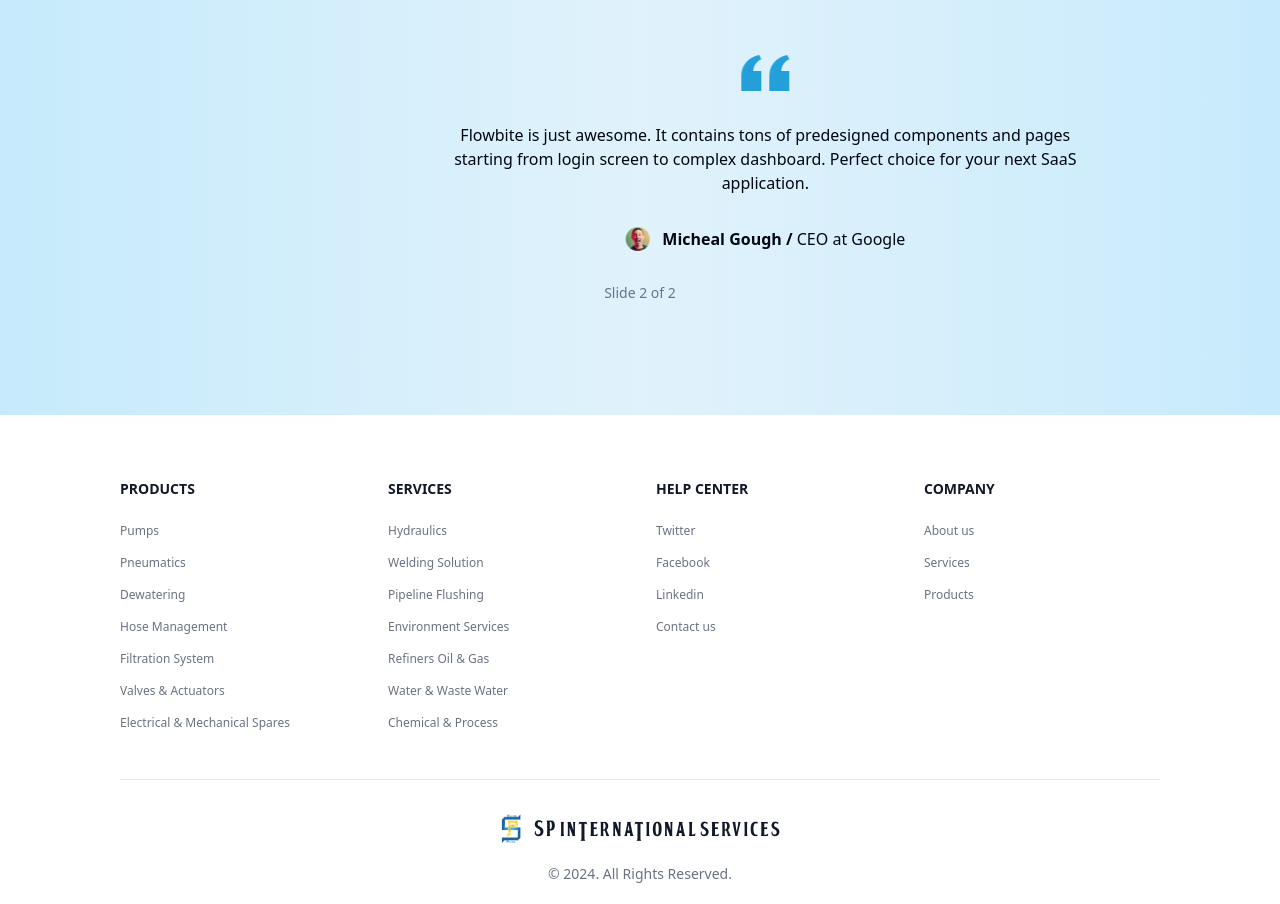
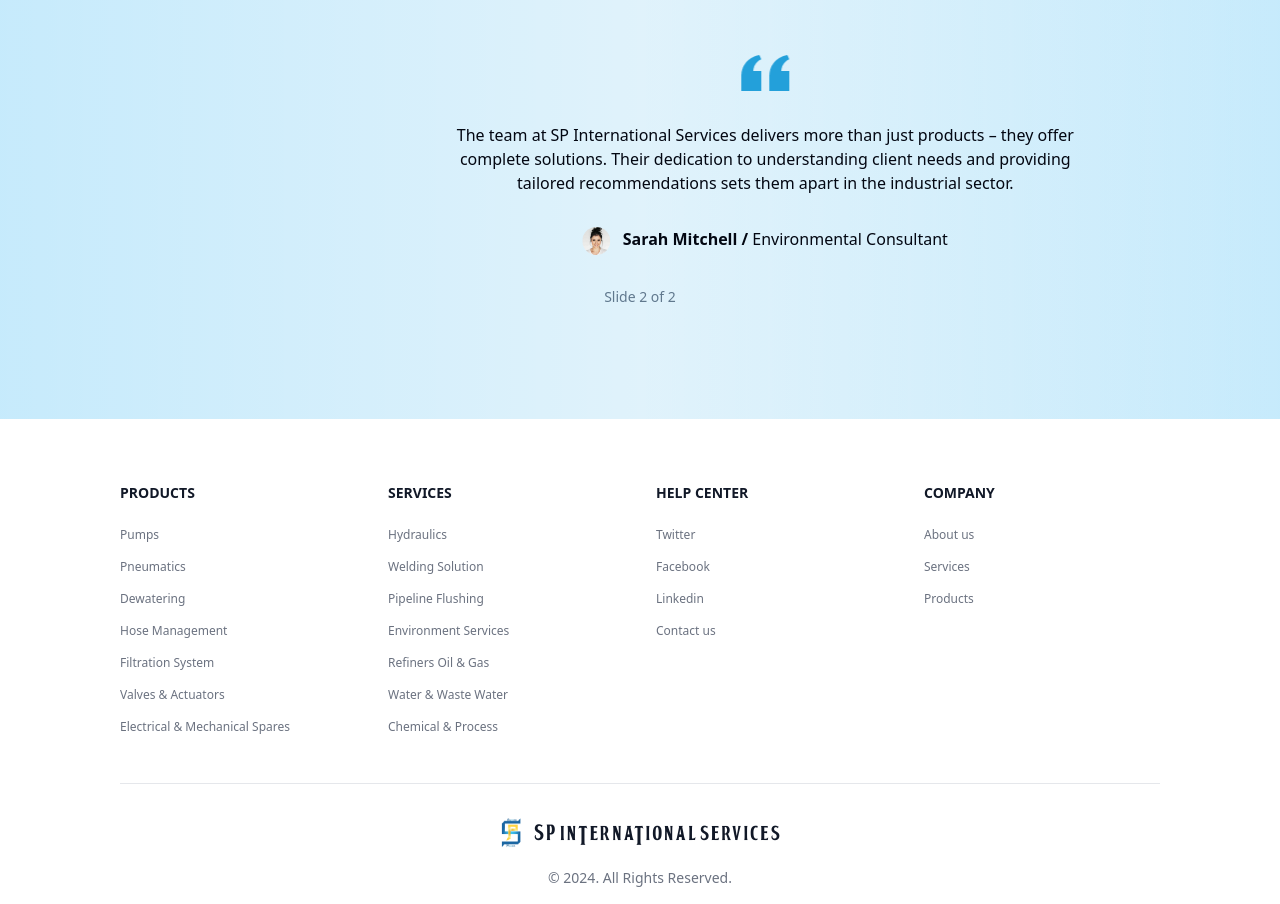
Before and after one commit to subashio/SP_International_Company, a Next.js app: page / in a window 1280 px wide. Shown: the part 3200-4104 px from the top of the page. Built offline with nearby package versions, Linux system fonts and the light colour scheme.

Commit message:
update/seo-optimized

```diff
--- a/src/app/About/page.tsx
+++ b/src/app/About/page.tsx
@@ -133,7 +133,11 @@ export default function About() {
               custom={index}
             >
               <Card className="max-w-xl cursor-pointer rounded-3xl p-10 text-card-foreground transition-all duration-300 hover:bg-[#DDF5FF] hover:shadow-[rgba(17,_17,_26,_0.1)_0px_0px_16px]">
-                <img src={item.img} alt="logo" className="h-10" />
+                <img
+                  src={item.img}
+                  alt="SP Internationali logo image"
+                  className="h-10"
+                />
                 <CardTitle className="my-4">{item.name}</CardTitle>
                 <CardDescription className="max-w-sm text-gray-500 xl:max-w-xl">
                   {item.description}
--- a/src/app/Services/[id]/page.tsx
+++ b/src/app/Services/[id]/page.tsx
@@ -94,7 +94,7 @@ export default function page({ params }: { params: { id: string } }) {
                 key={index}
                 variants={listItem}
                 src={img.img}
-                alt="environment"
+                alt="environment sp internationl"
                 className="h-auto w-full shadow-xl"
               />
             ))}
--- a/src/app/layout.tsx
+++ b/src/app/layout.tsx
@@ -17,9 +17,23 @@ export const metadata: Metadata = {
   title: " SP International Services - Global Industrial Solutions Provider  ",
   description:
     "SP International Services (SP Co) offers a global presence in Pumps, Valves, Hydraulics, Solar Pumping Systems, and more. Solutions for industries like Oil & Gas, Water Management, Chemical Processing, and more. Trusted worldwide!",
-  authors: [{ name: "Subash", url: "https://github.com/Git-Subash" }],
+  authors: [{ name: "Subash", url: "https://github.com/subashio" }],
   keywords: [
+    "sp international",
+    "sp international co",
+    "sp international Products",
     "SP International Services",
+    "SP International Pumps",
+    "SP International Valves",
+    "SP International Actuator",
+    "SP International Solutions",
+    "Global sp internatonal",
+    "Pump supplier",
+    "supplier",
+    "Valves supplier",
+    "Actuators supplier",
+    "Pneumatics supplier",
+    "industrial solution",
     "SP Co",
     "Trusted Worldwide",
     "Industrial Solutions Provider",
@@ -45,7 +59,8 @@ export const metadata: Metadata = {
     follow: true,
   },
   alternates: {
-    canonical: "sp-international-company.vercel.app",
+    // canonical: "sp-international-company.vercel.app",
+    canonical: "https://spintls.com",
   },
 };
 
--- a/src/components/About.tsx
+++ b/src/components/About.tsx
@@ -66,13 +66,13 @@ export default function About() {
         <motion.img
           variants={listItem}
           src="/pictures/environment.png"
-          alt="environment"
+          alt="environment SP International image"
           className="w-full rounded-3xl md:col-span-5"
         />
         <motion.img
           variants={listItem}
           src="/pictures/valves_about.png"
-          alt="environment"
+          alt="environment SP International image"
           className="hidden w-full rounded-3xl md:col-span-5 xl:block"
         />
       </motion.div>
--- a/src/components/Feedback.tsx
+++ b/src/components/Feedback.tsx
@@ -69,7 +69,11 @@ export default function Feedback() {
               />
               <p className="max-w-2xl">{item.message}</p>
               <div className="flex gap-3">
-                <img src={item.avatar} alt="avatar image" />
+                <img
+                  src={item.avatar}
+                  alt="Sp internationl reviewers avatar image"
+                  className="h-7 w-7 rounded-full object-cover object-center"
+                />
                 <p>
                   <span className="font-semibold">{item.name} / </span>
                   {item.position}
--- a/src/components/Footer.tsx
+++ b/src/components/Footer.tsx
@@ -112,7 +112,7 @@ export default function Footer() {
               <img
                 src="/logos/logo.png"
                 className="mr-3 h-6 sm:h-8"
-                alt="Landwind Logo"
+                alt="SP International Logo"
               />
               <span className="font-bootle self-center whitespace-nowrap font-medium tracking-wide sm:text-xl">
                 <span className="text-[18px] sm:text-[22px]"> SP </span>
--- a/src/components/Hero.tsx
+++ b/src/components/Hero.tsx
@@ -57,7 +57,7 @@ export default function Hero() {
             height={200}
             className="h-auto w-auto rounded-3xl md:shadow-[-16px_-16px_4px_2px_#00000049]"
             src="/pictures/background/hero1.png"
-            alt="Logo"
+            alt="hero image for SP International"
           />
         </motion.div>
       </MaxWidthWrapper>
--- a/src/components/ImageCard.tsx
+++ b/src/components/ImageCard.tsx
@@ -34,7 +34,7 @@ export default function ImageCard({ imgArray, Details }: ProductImageProps) {
                       "relative h-auto w-auto object-contain transition-all duration-700 group-hover:scale-110",
                       item.className,
                     )}
-                    alt={`product-image-${index}`}
+                    alt={`product-image-${index} SP International`}
                   />
                 </CardContent>
 
@@ -72,7 +72,7 @@ export default function ImageCard({ imgArray, Details }: ProductImageProps) {
                       "h-auto w-auto transition-all duration-700 group-hover:scale-110",
                       item.className,
                     )}
-                    alt={`product-image-${index}`}
+                    alt={`product-image-${index} SP International`}
                   />
                 </CardContent>
 
--- a/src/components/Navbar.tsx
+++ b/src/components/Navbar.tsx
@@ -40,7 +40,7 @@ export default function Navbar() {
             <img
               src="/logos/logo.png"
               className="mr-3 h-8 sm:h-10"
-              alt="SP International Services logo"
+              alt="SP International  logo"
             />
 
             <span className="font-bootle self-center whitespace-nowrap font-medium tracking-wide sm:text-xl">
--- a/src/components/ServicesAndProducts.tsx
+++ b/src/components/ServicesAndProducts.tsx
@@ -41,7 +41,7 @@ export default function ServicesAndProducts() {
                   <Card className="flex h-44 w-64 flex-col items-center justify-around text-card-foreground shadow-[rgba(17,_17,_26,_0.1)_0px_0px_16px] transition-all duration-300 hover:scale-105 hover:border-sky-500">
                     <Image
                       src={item.src}
-                      alt={item.name}
+                      alt={`SP Internationali logo image ${item.name}`}
                       width={100}
                       height={100}
                       className={cn("h-auto w-auto", item.className)}
@@ -59,7 +59,7 @@ export default function ServicesAndProducts() {
                   <Card className="flex h-44 w-64 flex-col items-center justify-around text-card-foreground shadow-[rgba(17,_17,_26,_0.1)_0px_0px_16px] transition-all duration-300 hover:scale-105 hover:border-sky-500">
                     <Image
                       src={item.src}
-                      alt={item.name}
+                      alt={`SP Internationali logo image ${item.name}`}
                       width={100}
                       height={100}
                       className="h-auto w-[100px]"
--- a/src/constants/detailes.ts
+++ b/src/constants/detailes.ts
@@ -164,21 +164,21 @@ export const list: TList[] = [
 export const feedbacks: TFeedbacks[] = [
   {
     id: 1,
-    avatar: "/icons/Avatar.png",
-    name: "Micheal Gough",
-    position: "CEO at Google",
+    avatar: "/icons/Avatar-1.png",
+    name: "Rajesh Kumar",
+    position: "Director at L&T Construction",
     Qoutes: "/icons/symbole.png",
     message:
-      "Flowbite is just awesome. It contains tons of predesigned components and pages starting from login screen to complex dashboard. Perfect choice for your next SaaS application.",
+      "We rely on SP International Services for our industrial filtration systems. Their products are reliable, durable, and backed by excellent technical support. Highly recommended!",
   },
   {
     id: 2,
-    avatar: "/icons/Avatar.png",
-    name: "Micheal Gough",
-    position: "CEO at Google",
+    avatar: "/icons/Avatar-2.png",
+    name: "Sarah Mitchell",
+    position: "Environmental Consultant",
     Qoutes: "/icons/symbole.png",
     message:
-      "Flowbite is just awesome. It contains tons of predesigned components and pages starting from login screen to complex dashboard. Perfect choice for your next SaaS application.",
+      "The team at SP International Services delivers more than just products – they offer complete solutions. Their dedication to understanding client needs and providing tailored recommendations sets them apart in the industrial sector.",
   },
 ];
 
@@ -306,7 +306,7 @@ export const AboutCards: TAboutCards[] = [
   },
   {
     id: 2,
-    name: "Industry Solutionse",
+    name: "Industry Solution",
     description:
       "Offering specialized solutions to address the unique needs of industries such as Pharma, Oil & Gas, Water, and Power",
     img: "/icons/icon2.png",
```
Also changed, not shown: public/icons/Avatar-2.png (added), 1 other file (tests, documents, lock files or other folders).
